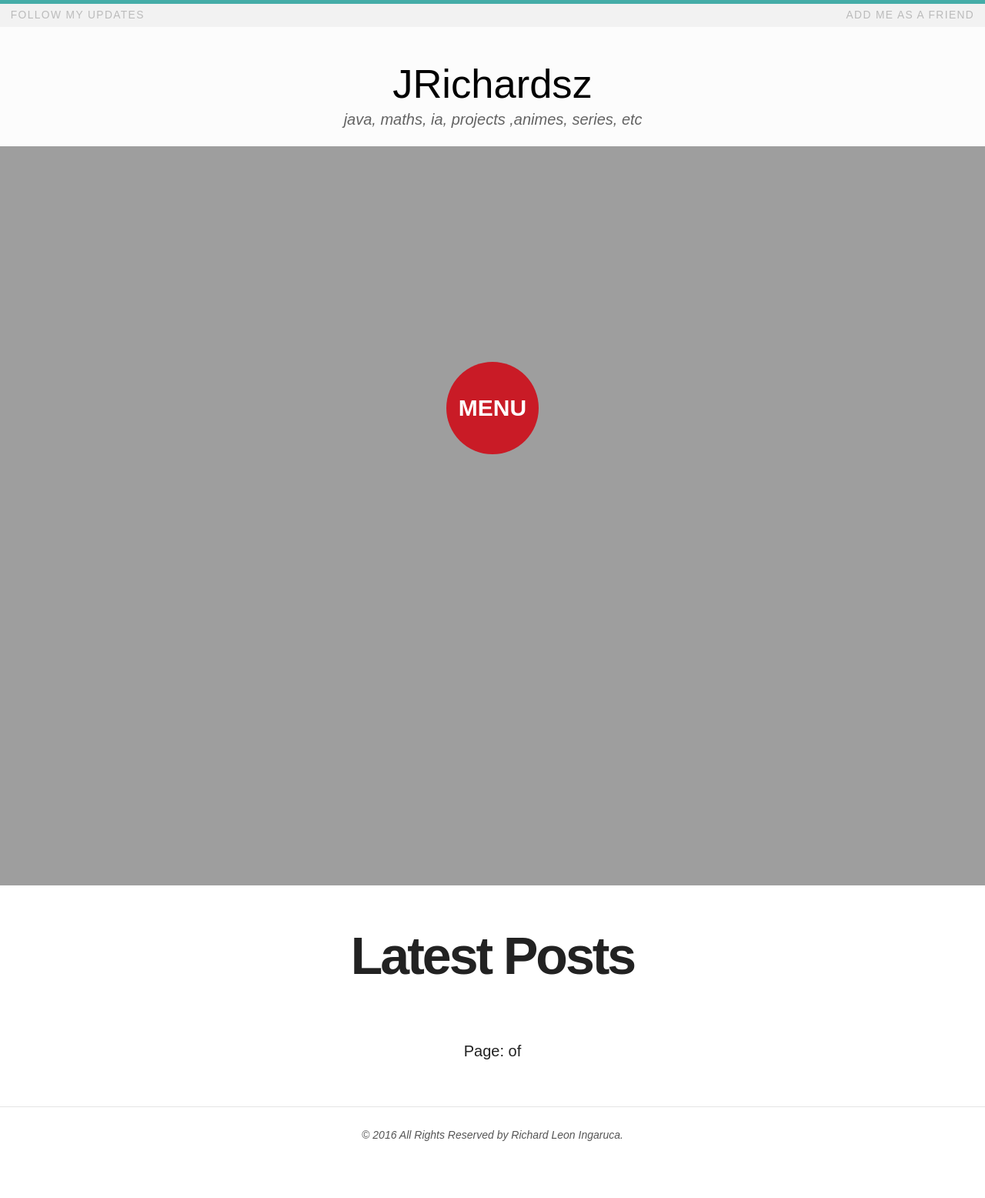
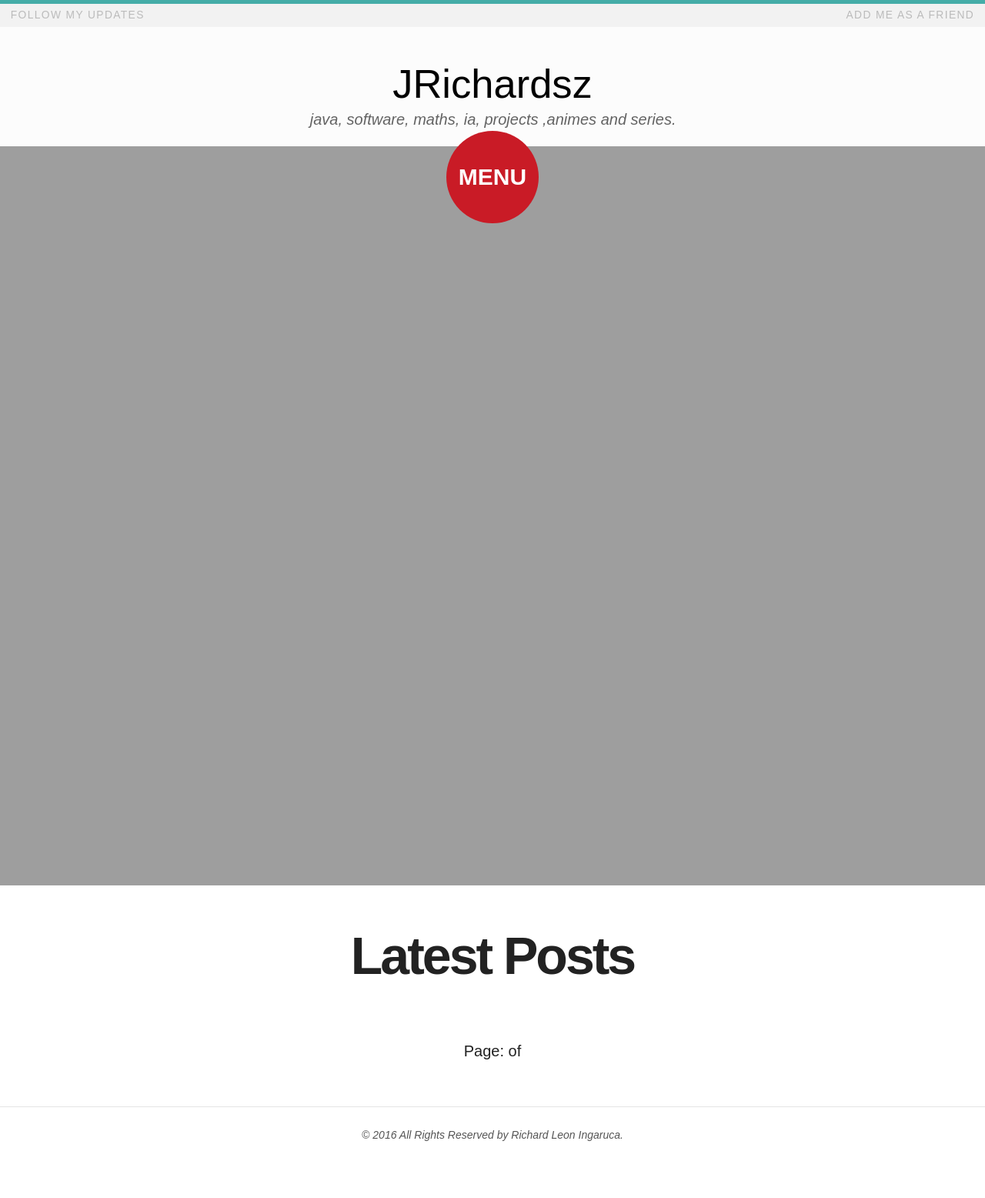
Before and after one commit to jrichardsz/jrichardsz.github.io, a Jekyll site: the page built from index.html, in a window 1280 px wide. Shown: the whole page at 77% size. Built offline with Jekyll 4.4.1, drawn with Linux system fonts in a browser that asks for light colours; nearby versions of some CDN libraries.

Commit message:
fix button

```diff
--- a/_config.yml
+++ b/_config.yml
@@ -1,5 +1,5 @@
 title:            JRichardsz
-description:      java, maths, ia, projects ,animes, series, etc
+description:      java, software, maths, ia, projects ,animes and series.
 logo:             site-logo.png
 disqus_shortname:
 search:           true
```
Also changed, not shown: assets/css/main.min.css.
